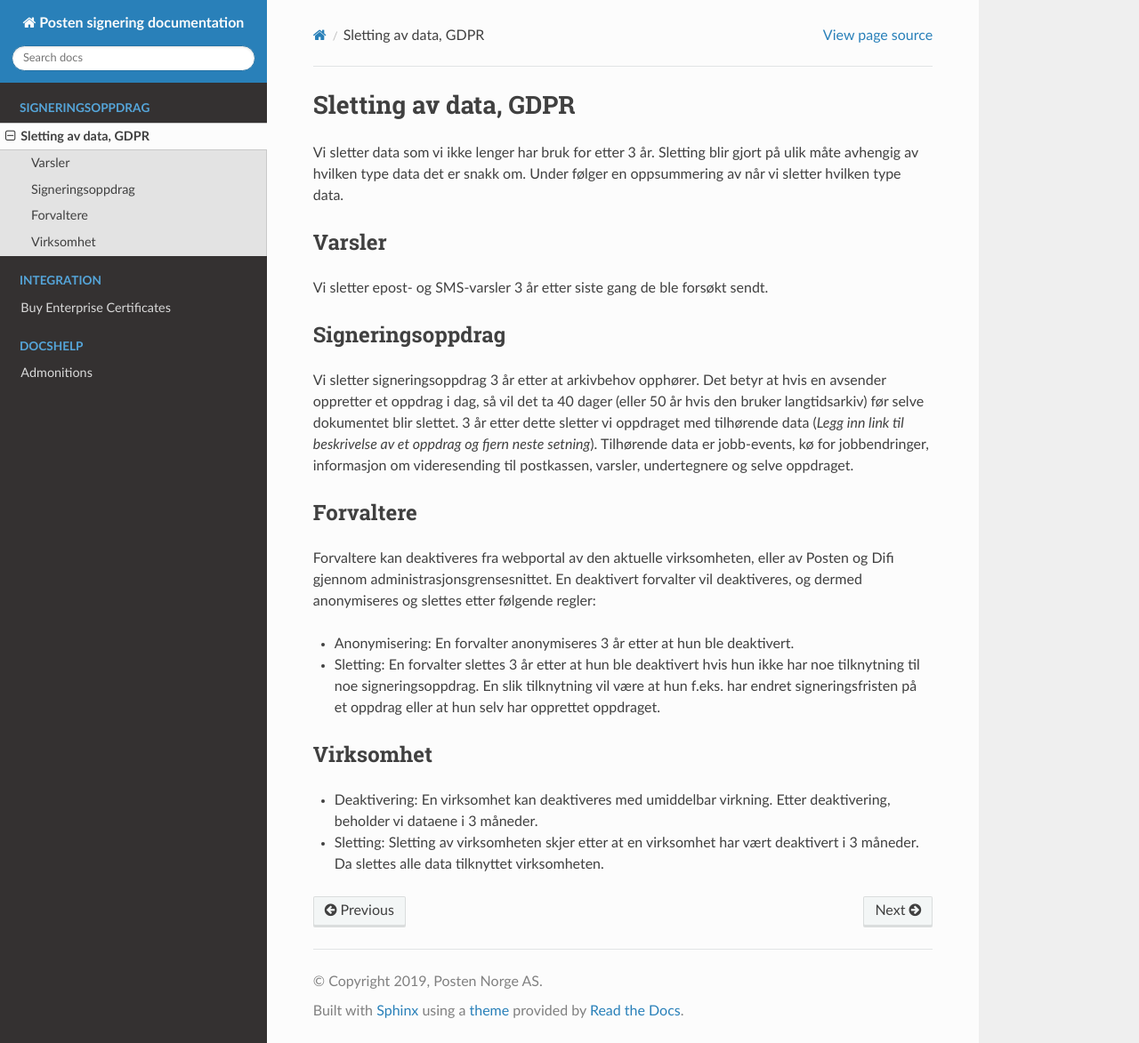
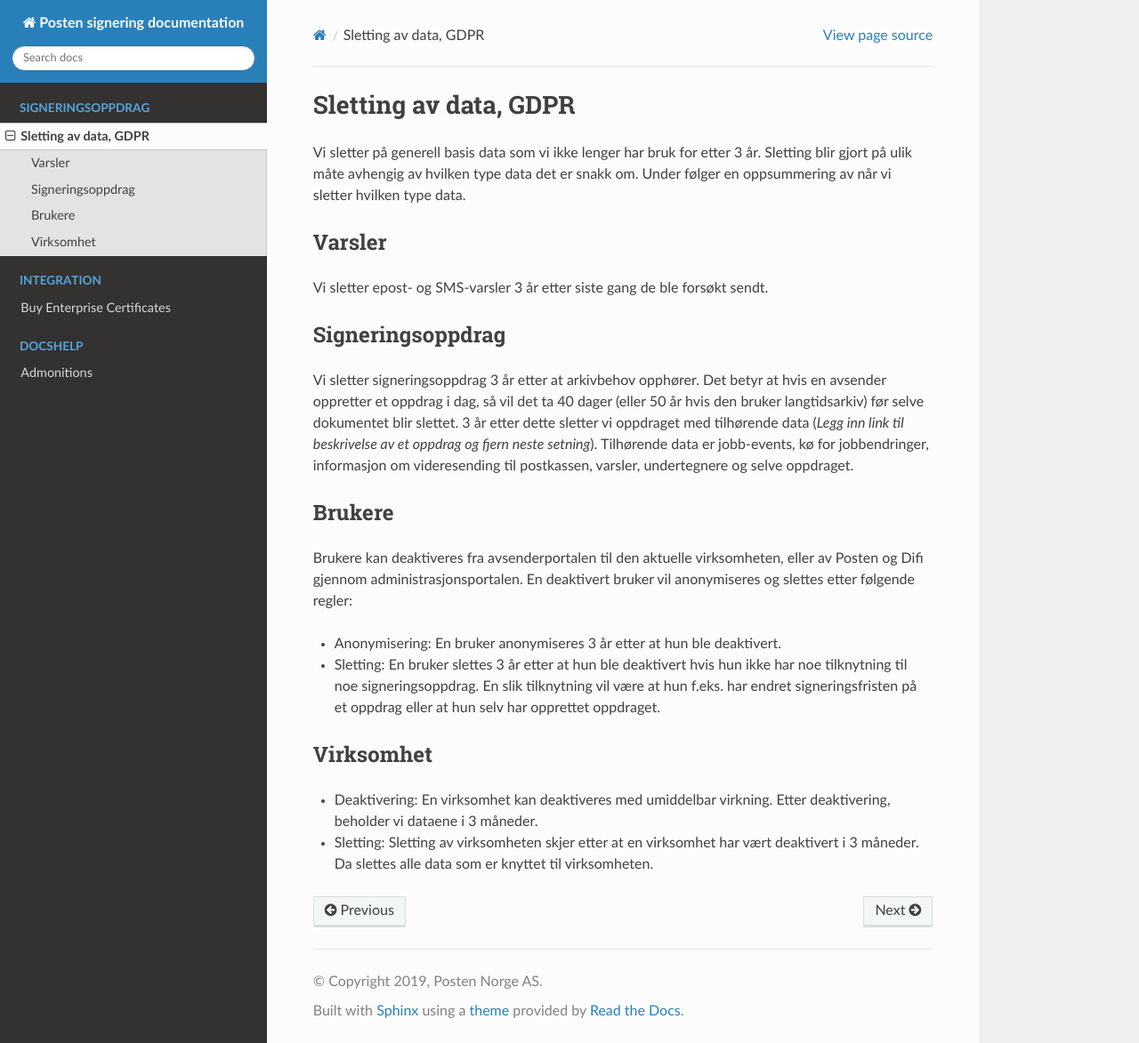
Before and after one commit to ramonarellano/signering-docs, a Sphinx documentation site: the page built from source/gdpr.md, in a window 1280 px wide and 1173 px high. Shown: the whole window at 89% size. Built offline with Sphinx 7.4.7 and the Read the Docs theme 2.0.0, drawn with Linux system fonts in a browser that asks for light colours.

Commit message:
Endret "forvaltere" til "brukere"

```diff
--- a/source/gdpr.md
+++ b/source/gdpr.md
@@ -1,6 +1,6 @@
 # Sletting av data, GDPR
 
-Vi sletter data som vi ikke lenger har bruk for etter 3 år. Sletting blir gjort på ulik måte avhengig av hvilken type data det er snakk om. Under følger en oppsummering av når vi sletter hvilken type data.
+Vi sletter på generell basis data som vi ikke lenger har bruk for etter 3 år. Sletting blir gjort på ulik måte avhengig av hvilken type data det er snakk om. Under følger en oppsummering av når vi sletter hvilken type data.
 
 ## Varsler
 Vi sletter epost- og SMS-varsler 3 år etter siste gang de ble forsøkt sendt.
@@ -8,11 +8,11 @@ Vi sletter epost- og SMS-varsler 3 år etter siste gang de ble forsøkt sendt.
 ## Signeringsoppdrag
 Vi sletter signeringsoppdrag 3 år etter at arkivbehov opphører. Det betyr at hvis en avsender oppretter et oppdrag i dag, så vil det ta 40 dager (eller 50 år hvis den bruker langtidsarkiv) før selve dokumentet blir slettet. 3 år etter dette sletter vi oppdraget med tilhørende data (*Legg inn link til beskrivelse av et oppdrag og fjern neste setning*). Tilhørende data er jobb-events, kø for jobbendringer, informasjon om videresending til postkassen, varsler, undertegnere og selve oppdraget.
 
-## Forvaltere
-Forvaltere kan deaktiveres fra webportal av den aktuelle virksomheten, eller av Posten og Difi gjennom administrasjonsgrensesnittet. En deaktivert forvalter vil deaktiveres, og dermed anonymiseres og slettes etter følgende regler:
-* Anonymisering: En forvalter anonymiseres 3 år etter at hun ble deaktivert.
-* Sletting: En forvalter slettes 3 år etter at hun ble deaktivert hvis hun ikke har noe tilknytning til noe signeringsoppdrag. En slik tilknytning vil være at hun f.eks. har endret signeringsfristen på et oppdrag eller at hun selv har opprettet oppdraget.
+## Brukere
+Brukere kan deaktiveres fra avsenderportalen til den aktuelle virksomheten, eller av Posten og Difi gjennom administrasjonsportalen. En deaktivert bruker vil anonymiseres og slettes etter følgende regler:
+* Anonymisering: En bruker anonymiseres 3 år etter at hun ble deaktivert.
+* Sletting: En bruker slettes 3 år etter at hun ble deaktivert hvis hun ikke har noe tilknytning til noe signeringsoppdrag. En slik tilknytning vil være at hun f.eks. har endret signeringsfristen på et oppdrag eller at hun selv har opprettet oppdraget.
 
 ## Virksomhet
 * Deaktivering: En virksomhet kan deaktiveres med umiddelbar virkning. Etter deaktivering, beholder vi dataene i 3 måneder.
-* Sletting: Sletting av virksomheten skjer etter at en virksomhet har vært deaktivert i 3 måneder. Da slettes alle data tilknyttet virksomheten.
+* Sletting: Sletting av virksomheten skjer etter at en virksomhet har vært deaktivert i 3 måneder. Da slettes alle data som er knyttet til virksomheten.
```
